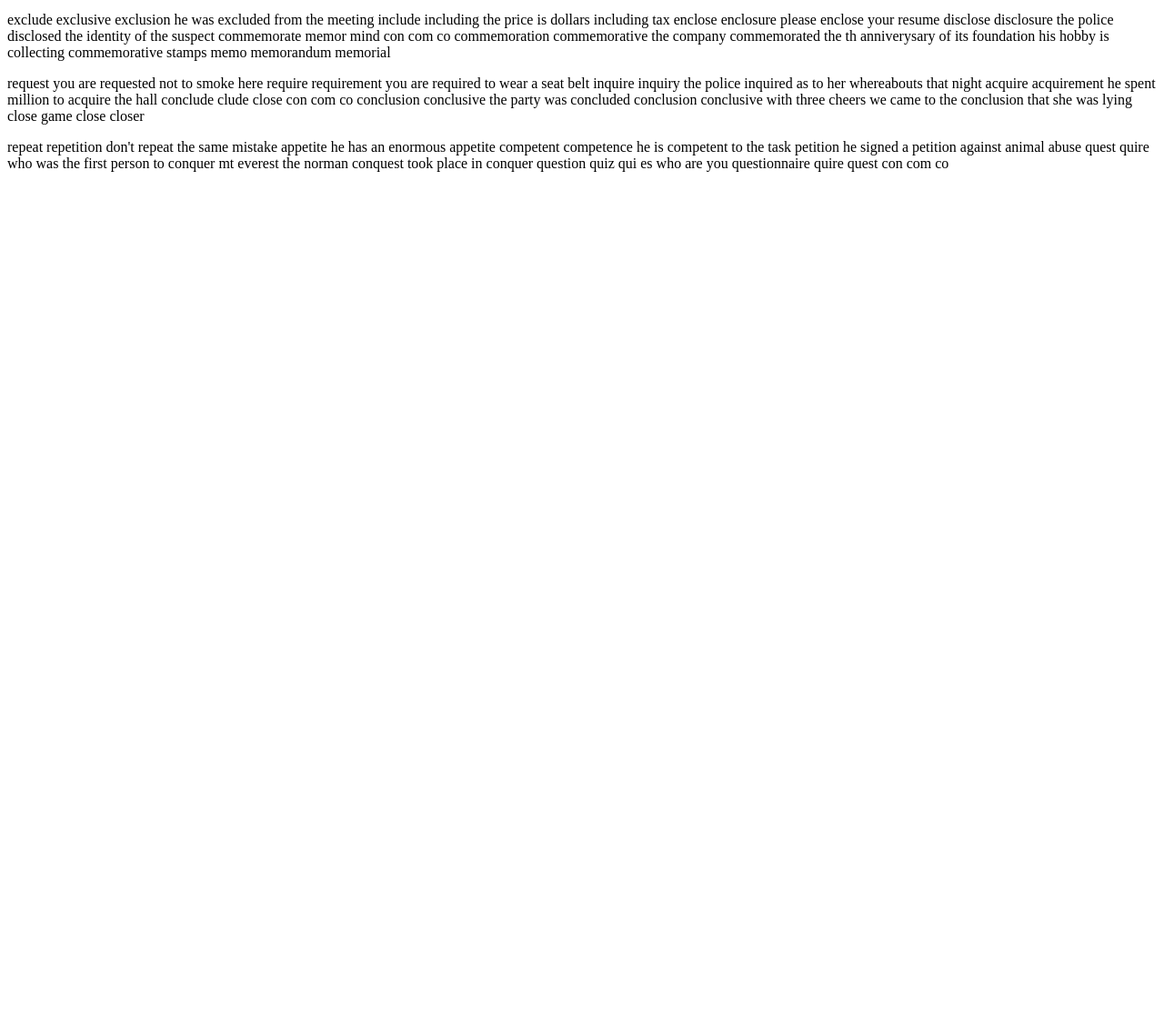
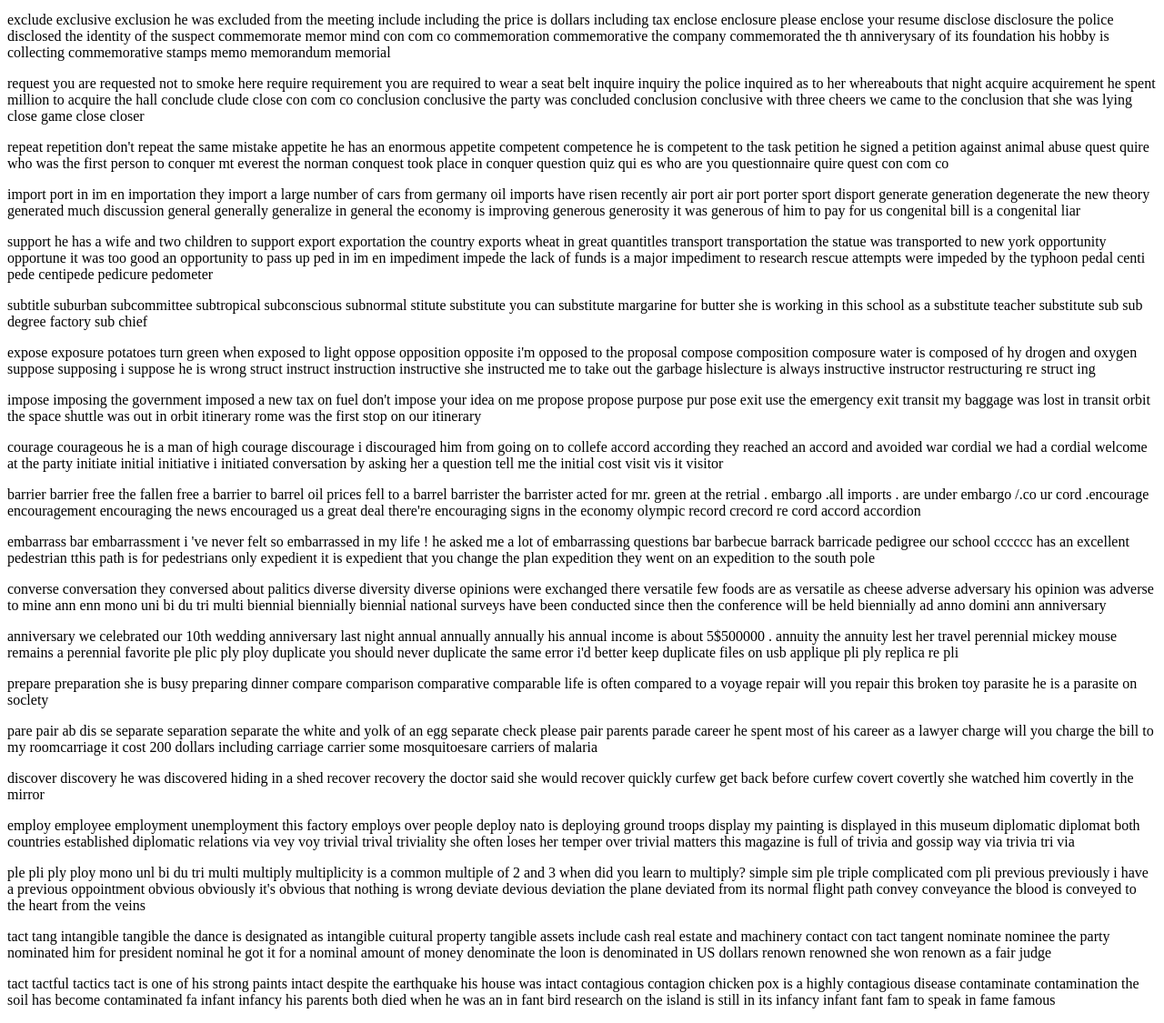
Before and after one commit to pann710/20210830, a plain HTML site: page index.html in a window 1280 px wide. Shown: the part 513-1638 px from the top of the page at 91% size. Before the commit the page ends 800 px from the top, so only its background shows below. Drawn offline with Linux system fonts and the light colour scheme.

Commit message:
Update index.html

```diff
--- a/index.html
+++ b/index.html
@@ -14,23 +14,23 @@
   <p> exclude exclusive exclusion he was excluded from the meeting include including the price is dollars including tax enclose enclosure please enclose your resume disclose disclosure the police disclosed the identity of the suspect commemorate memor mind con com co commemoration commemorative the company commemorated the th anniverysary of its foundation his hobby is collecting commemorative stamps memo memorandum memorial </p>
   <p>request you are requested not to smoke here require requirement you are required to wear a seat belt inquire inquiry the police inquired as to her whereabouts that night acquire acquirement he spent million to acquire the hall  conclude clude close con com co conclusion conclusive the party was concluded conclusion conclusive  with three cheers we came to the conclusion that she was lying close game close closer </p>
   <p>repeat repetition don't repeat the same mistake appetite he has an enormous appetite competent competence he is competent to the task petition he signed a petition against animal abuse  quest quire who was the first person to conquer mt everest the norman conquest took place in conquer question quiz qui es who are you questionnaire quire quest con com co </p>
-  <p></p>
-  <p></p>
-  <p></p>
-  <p></p>
-  <p></p>
-  <p></p>
-  <p></p>
-  <p></p>
-  <p></p>
-  <p></p>
-  <p></p>
-  <p></p>
-  <p></p>
-  <p></p>
-  <p></p>
-  <p></p>
-  <p></p>
+  <p>import port in im en importation they import a large number of cars from germany oil imports have risen recently  air port air port porter sport disport generate generation degenerate the new theory generated much discussion general generally generalize in general the economy is improving generous generosity it was generous of him to pay for us congenital bill is a congenital liar </p>
+  <p>support he has a wife and two children to support export exportation the country exports wheat in great quantitles transport transportation the statue was transported to new york opportunity opportune it was too good an opportunity to pass up ped in im en impediment impede the lack of funds is a major impediment to research rescue attempts were impeded by the typhoon pedal centi pede centipede pedicure pedometer </p>
+  <p>subtitle suburban subcommittee subtropical subconscious subnormal stitute substitute you can substitute margarine for butter she is working in this school as a substitute teacher substitute sub sub degree factory sub chief </p>
+  <p>expose exposure potatoes turn green when exposed to light oppose opposition opposite i'm opposed to the proposal compose composition composure water is composed of hy drogen and oxygen suppose supposing i suppose he is wrong struct instruct instruction instructive she instructed me to take out the garbage hislecture is always instructive instructor restructuring re struct ing </p>
+  <p>impose imposing the government imposed a new tax on fuel  don't impose your idea on me propose propose purpose  pur pose exit use the emergency exit transit my baggage was lost in transit orbit the space shuttle was out in orbit  itinerary rome was the first stop on our itinerary </p>
+  <p>courage courageous he is a man of high courage discourage i discouraged him from going on to collefe accord according they reached an accord and avoided war cordial we had a cordial welcome at the party initiate initial initiative i initiated conversation by asking her a question tell me the initial cost visit vis it visitor </p>
+  <p>barrier barrier free the fallen free a barrier to barrel oil prices fell to a barrel barrister the barrister acted for mr. green at the retrial . embargo .all imports . are under embargo /.co ur cord .encourage encouragement encouraging the news encouraged us a great deal there're encouraging signs in the  economy olympic record crecord re cord accord accordion </p>
+  <p>embarrass bar embarrassment i 've never felt so embarrassed in my life ! he asked me a lot of embarrassing questions  bar barbecue barrack barricade pedigree our school cccccc has an excellent pedestrian tthis path is for pedestrians only expedient it is expedient that you change the plan expedition they went on an expedition to the south pole </p>
+  <p>converse conversation they conversed about palitics  diverse diversity diverse opinions were exchanged there versatile few foods are as versatile as cheese adverse adversary his opinion was adverse to mine ann enn mono uni bi du tri multi biennial biennially biennial national surveys have been conducted since then the conference will be held biennially ad anno domini ann anniversary </p>
+  <p>anniversary we celebrated our 10th wedding anniversary last night annual annually annually his annual income is about 5$500000 . annuity the annuity lest her travel perennial mickey mouse remains a perennial favorite ple plic ply ploy duplicate you should never duplicate the same error i'd better keep duplicate files on usb applique pli ply replica re pli </p>
+  <p>prepare preparation she is busy preparing dinner compare comparison comparative comparable life is often compared to a voyage repair will you repair this broken toy parasite he is a parasite on soclety </p>
+  <p>pare pair ab dis se separate separation separate the white and yolk of an egg separate check please pair parents parade career he spent most of his career as a lawyer charge will you charge the bill to my roomcarriage it cost 200 dollars including carriage  carrier some mosquitoesare carriers of malaria </p>
+  <p>discover discovery  he was discovered hiding in a shed recover recovery the doctor said she would recover quickly curfew get back before curfew covert covertly she watched him covertly in the mirror </p>
+  <p>employ employee employment unemployment this factory employs over people deploy nato is deploying ground troops display my painting is displayed in this museum  diplomatic diplomat both countries established diplomatic relations via vey voy trivial trival triviality she often loses her temper over trivial matters this magazine is full of trivia and gossip way via trivia tri via </p>
+  <p>ple pli ply ploy mono unl bi du tri multi multiply multiplicity is a common multiple of 2 and 3 when did you learn to multiply? simple sim ple triple complicated com pli previous previously i have a previous oppointment obvious obviously it's obvious that nothing is wrong deviate devious deviation the plane deviated from its normal flight path convey conveyance the blood is conveyed to the heart from the veins </p>
+  <p>tact tang intangible tangible the dance is designated as intangible cuitural property tangible assets include cash real estate and machinery contact con tact tangent nominate nominee the party nominated him for president nominal he got it for a nominal amount of money denominate the loon is denominated in US dollars renown renowned  she won renown as a fair judge </p>
+  <p>tact tactful tactics tact is one of his strong paints intact despite the earthquake his house was intact contagious contagion chicken pox is a highly contagious disease contaminate contamination the soil has become contaminated  fa infant infancy his parents both died when he was an in fant bird research on the island is still in its infancy infant fant fam to speak in fame famous </p>
 
 </body>
 </html>
```
